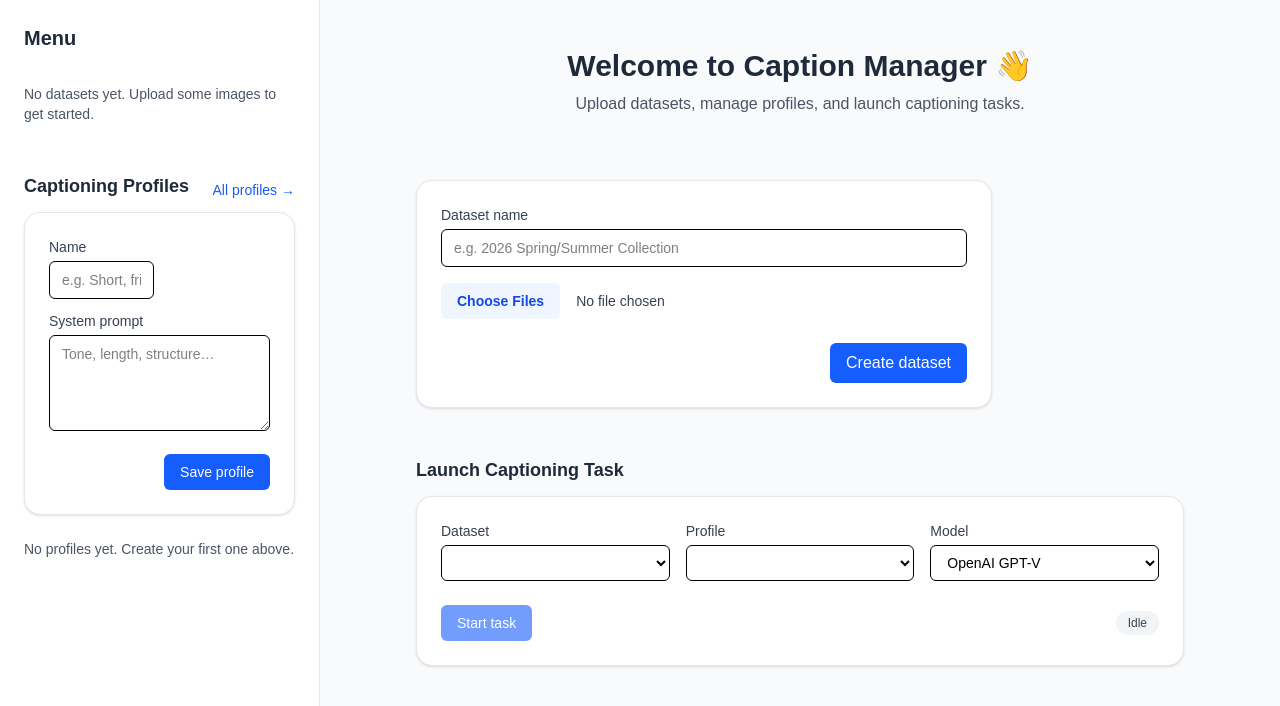
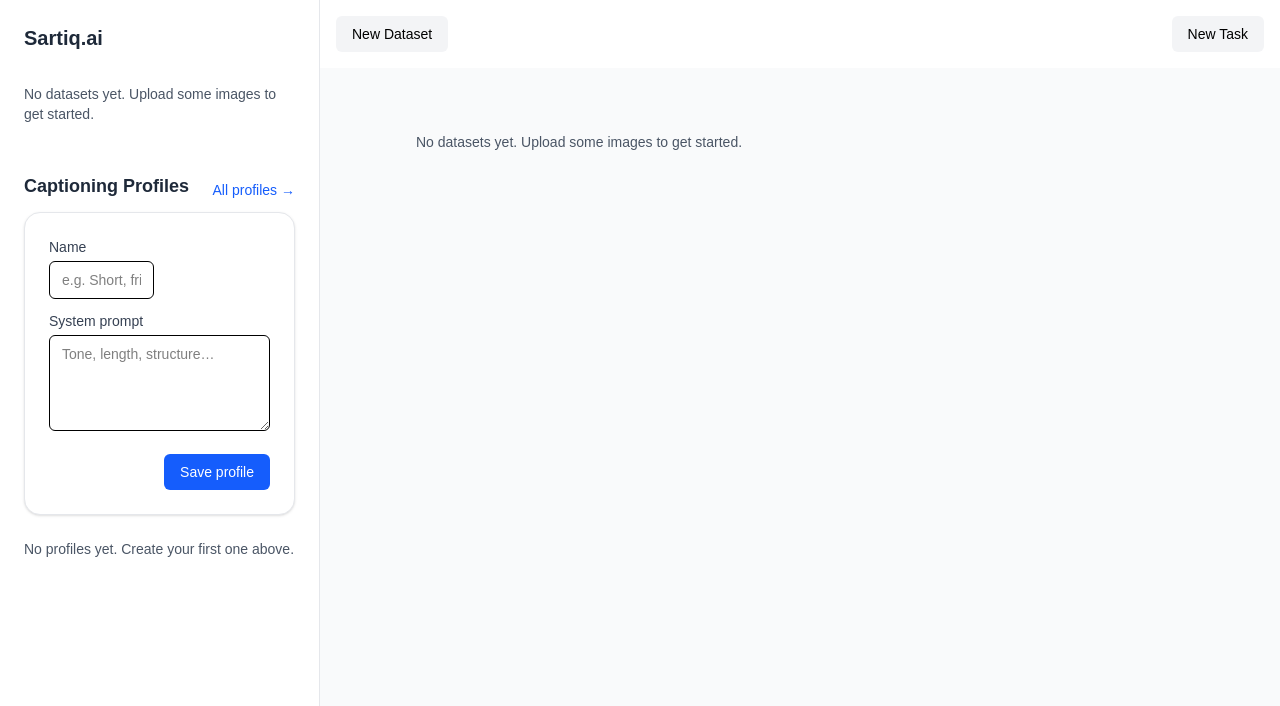
Before and after one commit to orojorge/caption-manager, a Next.js app: page / in a window 1280 px wide. Shown: the top 706 px of the page. Built offline with nearby package versions, Linux system fonts and the light colour scheme.

Commit message:
Initial top menu implemented

```diff
--- a/app/components/Menu.tsx
+++ b/app/components/Menu.tsx
@@ -6,7 +6,7 @@
 export default function Menu() {
   return (
     <aside className="w-full max-w-xs h-screen overflow-y-auto border-r border-gray-200 bg-white p-6">
-      <h2 className="mb-4 text-xl font-semibold text-gray-800">Menu</h2>
+      <h2 className="mb-4 text-xl font-semibold text-gray-800">Sartiq.ai</h2>
       <div className="space-y-10">
         <DatasetList />
         <Profiles />
--- /dev/null
+++ b/app/components/MenuBar.tsx
@@ -0,0 +1,15 @@
+'use client';
+
+export default function MenuBar() {
+  return (
+    <header className="flex w-full items-center justify-between bg-white px-4 py-4">
+      <button className="rounded-md bg-gray-100 px-4 py-2 text-sm font-medium text-black hover:bg-gray-200">
+        New Dataset
+      </button>
+
+      <button className="rounded-md bg-gray-100 px-4 py-2 text-sm font-medium text-black hover:bg-gray-200">
+        New Task
+      </button>
+    </header>
+  );
+}
--- a/app/page.tsx
+++ b/app/page.tsx
@@ -1,22 +1,21 @@
+import MenuBar from './components/MenuBar';
 import Menu from './components/Menu';
+import DatasetList from './components/DatasetList';
 import Uploader from './components/Uploader';
 import TaskLauncher from './components/TaskLauncher';
 
 export default function Home() {
   return (
     <main className="flex min-h-screen bg-gray-50">
-      {/* Sidebar */}
       <Menu />
 
-      {/* Main content */}
-      <section className="flex-1 flex flex-col items-center px-8 py-12 overflow-y-auto">
-        <h1 className="text-3xl font-bold text-gray-800">Welcome to Caption Manager 👋</h1>
-        <p className="mt-2 text-gray-600">
-          Upload datasets, manage profiles, and launch captioning tasks.
-        </p>
+      <section className="flex-1 flex flex-col items-center px-0 py-0 overflow-y-auto">
+        <MenuBar />
+
         <div className="mt-8 w-full max-w-3xl space-y-10">
-          <Uploader />
-          <TaskLauncher />
+          <DatasetList />
+          {/* <Uploader /> */}
+          {/* <TaskLauncher /> */}
         </div>
       </section>
     </main>
```
